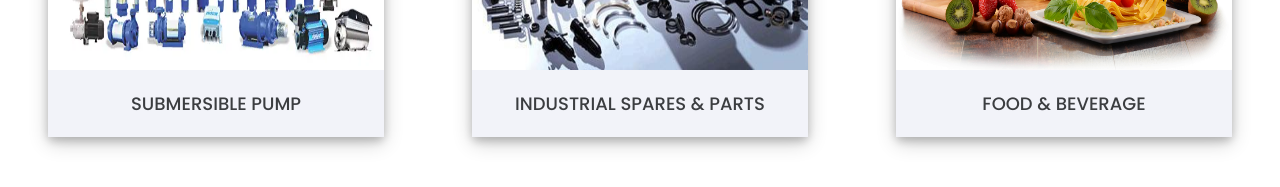
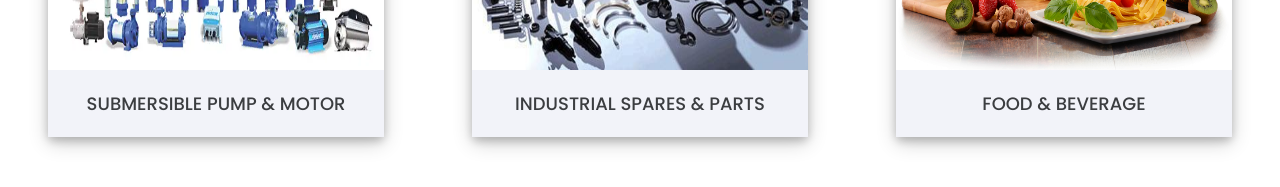
Before and after one commit to Mvpatel09/demo_react, a React (Create React App) app: page /#/ in a window 1280 px wide. Shown: the part 453-640 px from the top of the page. Built offline with nearby package versions, Linux system fonts and the light colour scheme.

Commit message:
make it better

```diff
--- a/src/Container/Welcome/Welcome.js
+++ b/src/Container/Welcome/Welcome.js
@@ -8,7 +8,7 @@ import { Link } from "react-router-dom"
 export default function Welcome() {
     let heading = [
         {
-            heading: "Submersible Pump",
+            heading: "Submersible Pump & Motor",
             image: Png.WcImage1,
             link: "/submersible-pump/"
         },
```
